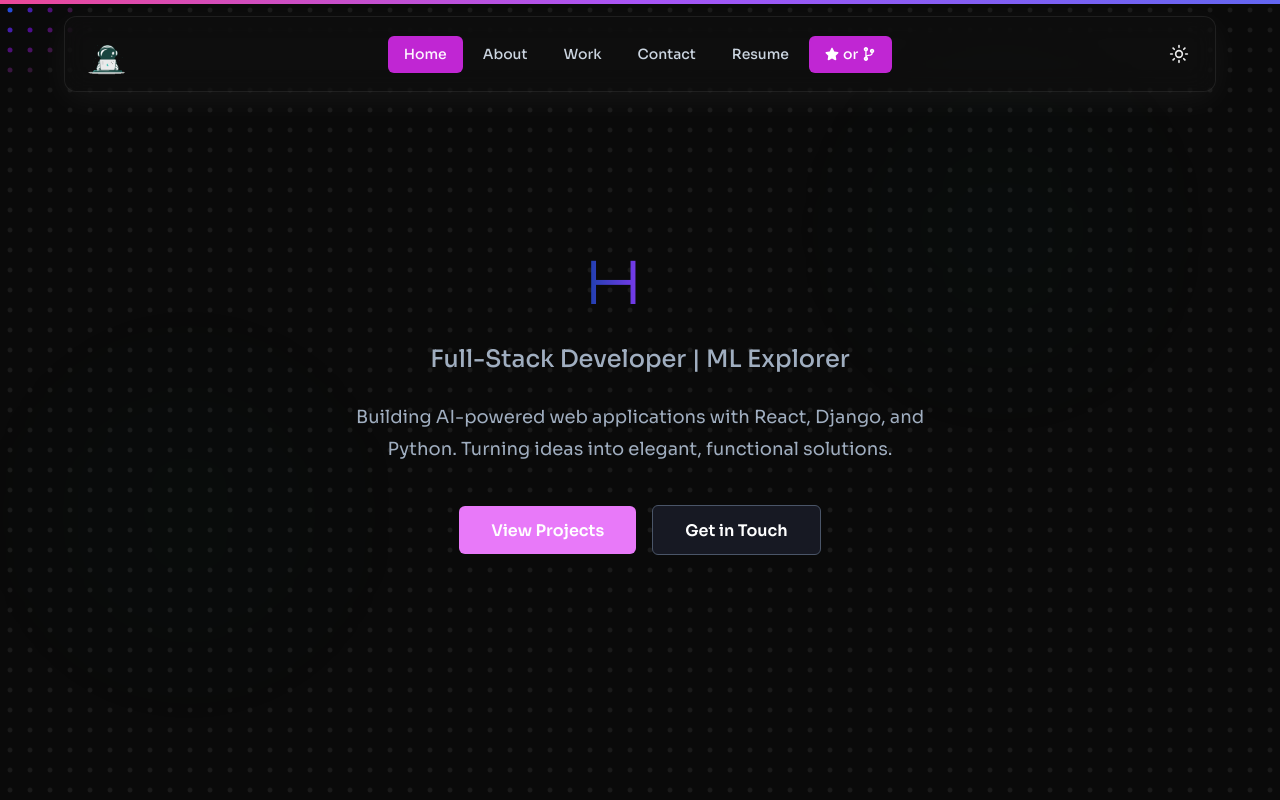
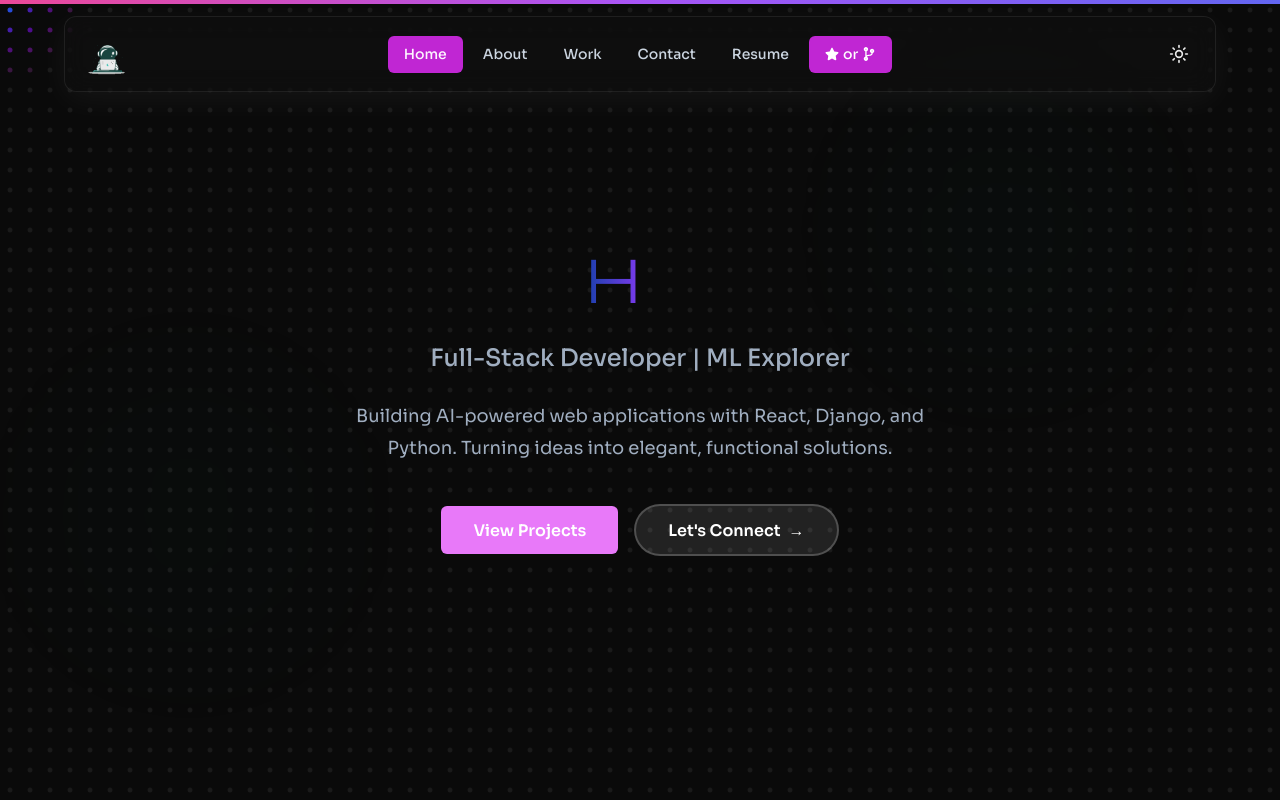
Before and after one commit to anandita-3217/anandita-dakshayani, a React (Vite) app: page / in a window 1280 px wide. Shown: the top 800 px of the page. Built offline with nearby package versions, Linux system fonts and the light colour scheme.

Commit message:
Hero section connect button changed further changes needed

```diff
--- a/src/App.jsx
+++ b/src/App.jsx
@@ -120,6 +120,7 @@
 // // TODO: maybe https://www.framer.com/marketplace/components/eyes-follow-cursor/ https://www.framer.com/marketplace/components/interactive-gradient/
 // TODO: Add a cool loading screen
 // TODO: Change hero section buttons with better cta
+//  TODO: On scroll away from the current component and component can become smaller and smaller and then the next component can pop up
 //   )
 // }
 
--- a/src/components/Hero.jsx
+++ b/src/components/Hero.jsx
@@ -190,7 +190,7 @@ function Hero() {
                   View Projects
                 </MotionButton>
 
-                <MotionButton
+                {/*<MotionButton
                   as="a"
                   href="#contact"
                   variant="outline"
@@ -211,7 +211,35 @@ function Hero() {
                   transition={{ duration: 0.2 }}
                 >
                   Get in Touch
-                </MotionButton>
+                </MotionButton>*/}
+                <MotionButton
+  size="lg"
+  px={8}
+  py={6}
+  fontSize="md"
+  fontWeight="600"
+  bg="rgba(255, 255, 255, 0.1)"
+  color="white"
+  border="2px solid"
+  borderColor="rgba(255, 255, 255, 0.2)"
+  borderRadius="full"
+  rightIcon={<span>→</span>}
+  _hover={{
+    bg: 'white',
+    color: 'gray.900',
+    borderColor: 'white'
+  }}
+  whileHover={{
+    scale: 1.02,
+    y: -2,
+    boxShadow: '0 10px 30px rgba(255, 255, 255, 0.3)'
+  }}
+  whileTap={{ scale: 0.98 }}
+  transition={{ duration: 0.3 }}
+>
+  Let's Connect
+</MotionButton>
+{/* TODO: make changes to this button so it looks more refined */}
               </HStack>
             </MotionBox>
           </VStack>
```
